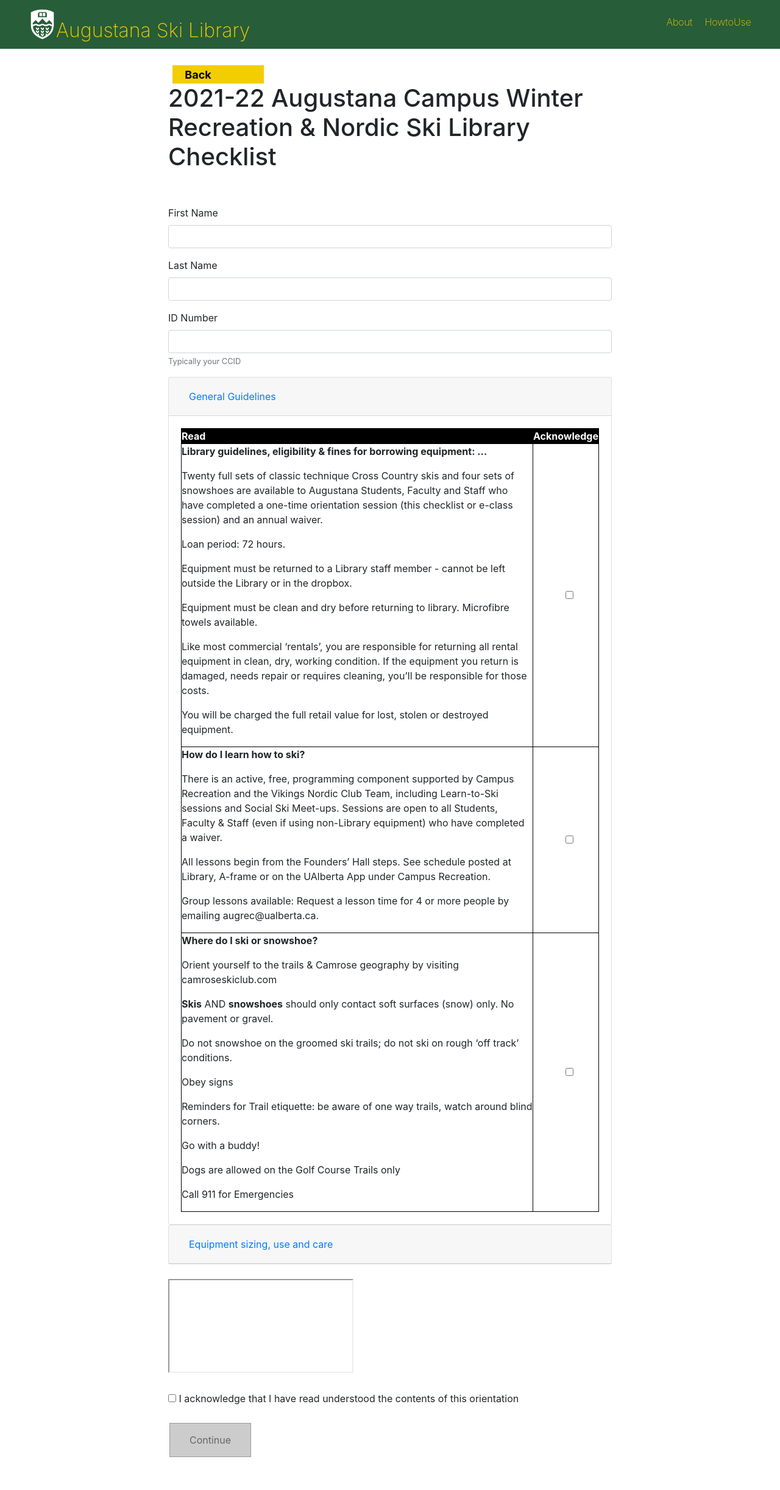
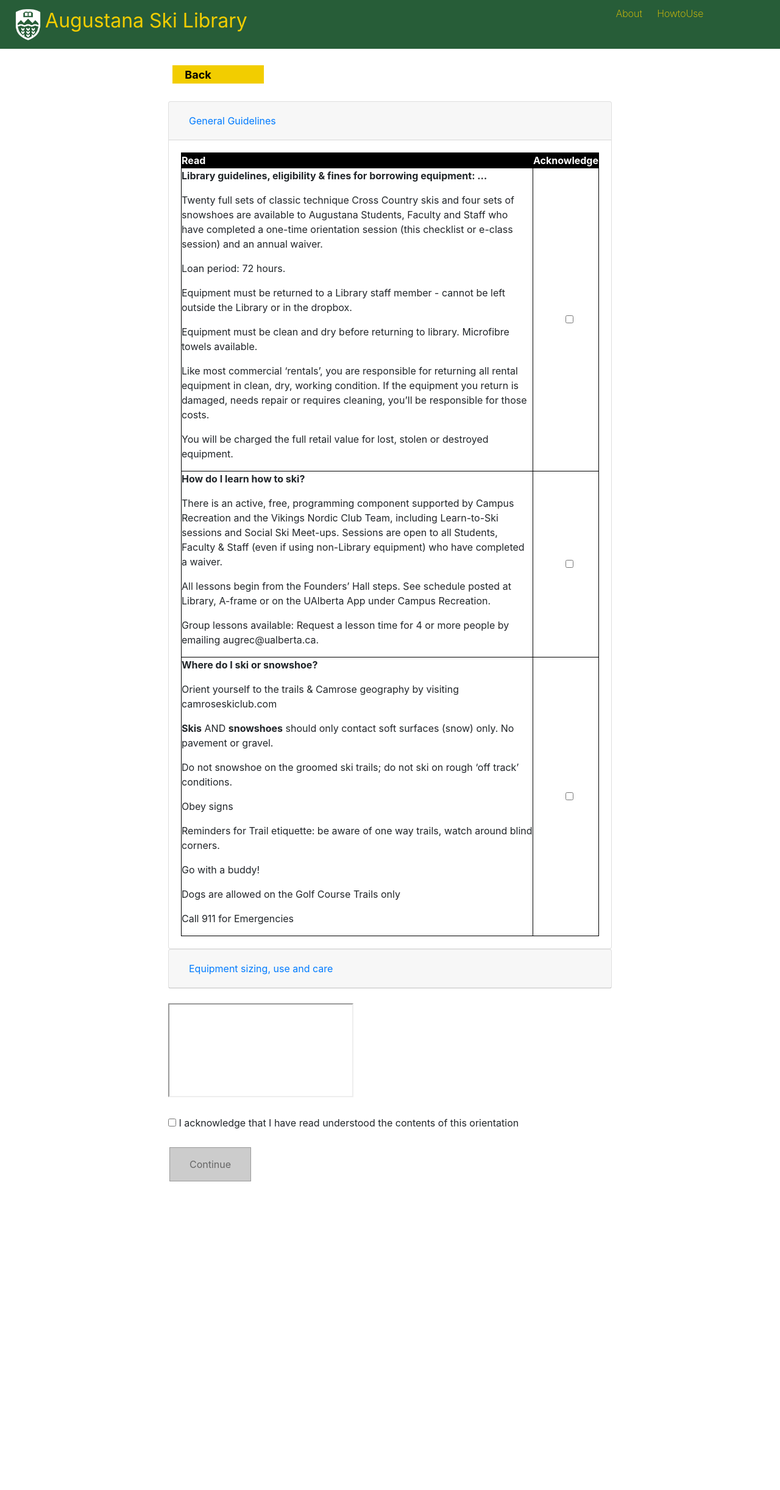
Before and after one commit to Oprixion/SkiLibrary-WebApp, a PHP site: page /orientation.html in a window 1280 px wide. Shown: the whole page at 61% size. After the commit the page ends 1937 px from the top, so only its background shows below. Run offline with PHP 8.4, Linux system fonts and the light colour scheme; some libraries are stand-ins or nearby versions; grey boxes are pictures that could not be loaded.

Commit message:
fix some visual bugs

```diff
--- a/orientation.html
+++ b/orientation.html
@@ -14,11 +14,16 @@
     <!--Navbar Section-->
     <div class="navbar">
       <div class="navbar__container">
-        <img id="navbar__logo" src="images/ualbertasmalllogo.png" alt="logo">
+        <!--Navbar items-->
+        <div class="title__container">
+          <img id="navbar__logo" src="images/ualbertasmalllogo.png" alt="logo">
         <a href="homePage.html" class="main__title">Augustana Ski Library</a>
-        <!--Navbar items-->
-        <a href="#about" class="navbar__links" id="howtouse-page" style="margin-right: 20px;">About</a>
-        <a href="#howtouse" class="navbar__links" id="about-page" style="text-align: right;">HowtoUse</a>
+        </div>
+        <div class="items__container">
+          <a href="#about" class="navbar__links" id="howtouse-page" style="margin-right: 20px;">About</a>
+          <a href="#howtouse" class="navbar__links" id="about-page" style="text-align: right;">HowtoUse</a>
+        </div>
+
       </div>
     </div>
 
@@ -38,26 +43,6 @@
         <form action="homePage.html">
           <button class="back__button"><b>Back</b></button>
         </form>
-
-        <div class="orientation__container">
-          <h1>2021-22 Augustana Campus Winter Recreation & Nordic Ski Library
-              Checklist</h1><br><br>
-
-          <form>
-            <div class="form-group">
-              <label for="firstName">First Name</label>
-              <input type="text" class="form-control" id="firstName">
-            </div>
-            <div class="form-group">
-              <label for="lastName">Last Name</label>
-              <input type="text" class="form-control" id="lastName">
-            </div>
-            <div class="form-group">
-              <label for="idNumber">ID Number</label>
-              <input type="number" class="form-control" id="idNumber" aria-describedby="idHelp">
-              <small id="idHelp" class="form-text text-muted">Typically your CCID</small>
-            </div>
-          </form>
 
           <!-- Bootstrap accordion -->
           <div id="accordion">
--- a/style.css
+++ b/style.css
@@ -41,19 +41,34 @@
 .navbar__container {
     display: flex;
     justify-content: space-between;
-    height: 90%;
+    height: 95%;
     z-index: 1;
-    width: 95%;
+    width: 99%;
     margin: auto;
+
+}
+.items__container{
+    width: 20%;
+}
+.title__container{
+    width: 80%;
 }
 
 .main__title {
     margin-right: auto;
-    margin-top: 15px;
+    white-space: nowrap;
     font-size: xx-large;
-    font-weight: 200;
+    font-weight: 400;
     color: #F2CD00;
     text-decoration: none;
+}
+.main__title:active{
+    color: #F2CD00;
+    text-decoration: none;
+}
+.main__title:hover{
+    text-decoration: none;
+    color: #F2CD00;
 }
 
 @media screen and (max-width:900px) {
@@ -187,9 +202,6 @@ th {
     margin-left: 50%;
 }
 
-.acknowledge input #cb1{
-    background-color: red;
-}
 /*------------------------------------------------------------End of Orientation Page--------------------------------------------------------*/
 
 
@@ -239,6 +251,7 @@ th {
     height: 30px;
     margin-left: 1%;
     margin-top: 1%;
+    margin-bottom: 4%;
 
     font-size: 18px;
     font-weight: 400;
```
Also changed, not shown: calculatorPage.html (+11 -4 lines), certificationPage.html (+11 -5 lines), homePage.html (+10 -4 lines), quizPage.html (+9 -4 lines), waiver.html (+9 -4 lines).
